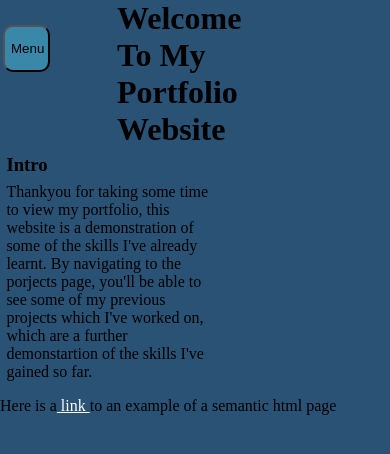
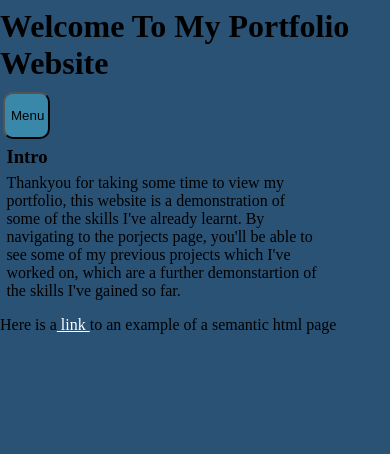
Before and after one commit to Tobyha01/Portfolio, a plain HTML site: page index.html in a window 390 px wide. Drawn offline with Linux system fonts and the light colour scheme.

Commit message:
Made Index.HTML Responsive

```diff
--- a/Stylesheets/style.css
+++ b/Stylesheets/style.css
@@ -52,7 +52,7 @@ body { background-color: rgb(42, 82, 117);
 
     .navtoggle{ /*burger nmenu button styles */
         position:absolute;
-        top:1em;
+        top:3em;
         transform:translateX(255%);
         background:hsla(195,50%,50%,0.7);
         border-radius:10px;
@@ -76,6 +76,18 @@ body { background-color: rgb(42, 82, 117);
     }
 }
 
+@media(min-width:465px){
+    .navtoggle{
+        top:3em;
+    }
+}
+
+@media(max-width:464px){
+    .navtoggle{
+        top:6em;
+    }
+}
+
 .navpage, a:link{ color: rgb(255, 255, 255); }
 
 .navpage, a:visited{ color:rgb(0, 0, 0); }
@@ -85,13 +97,25 @@ body { background-color: rgb(42, 82, 117);
 /*homepage styling*/
 
 #title{
-    display:inline-block;
-    margin: 0 30% 0 30%;
+    display:flex;
+    align-items:center;
+    justify-content:center;
+    margin: .25em 0 2em 0;
+
 }
 
-#intro{
-    margin: 0.4rem;
-    width: 52%;
+@media(min-width:501px){
+    #intro{
+        margin: 0.4rem;
+        width:53%;
+    }
+}
+
+@media(max-width:500px){
+    #intro{
+        margin: 0.4rem;
+        width:80%;
+    }
 }
 
 /* contact me style */
```
